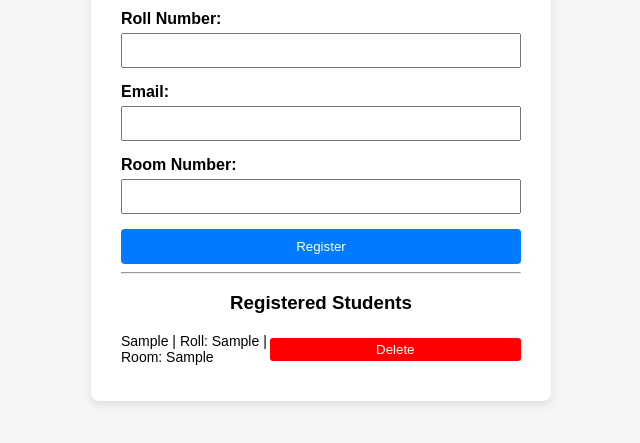
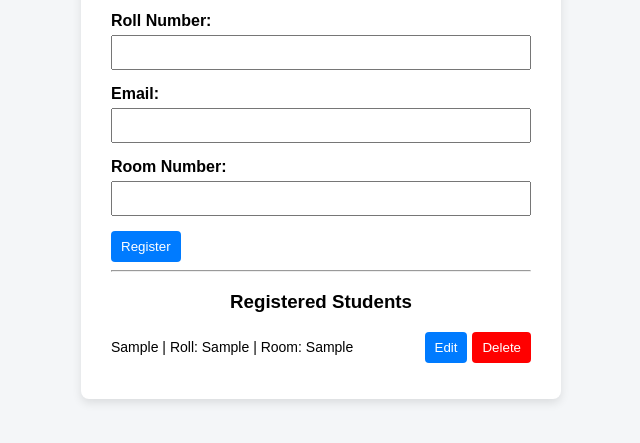
Before and after one commit to mukeshsiyol/hostel-management, a plain HTML site: page index.html in a window 1280 px wide. Both pictures are taken after typing "Sample", "Sample", "name@example.com", "Sample" into the empty fields and a click on the button "Register". Shown: the part 289-732 px from the top of the page, without its empty margins (319-959 px from the left). Drawn offline with Linux system fonts and the light colour scheme.

Commit message:
Add edit (update) student functionality

```diff
--- a/index.html
+++ b/index.html
@@ -17,7 +17,7 @@
         background-color: white;
         padding: 20px 30px;
         border-radius: 8px;
-        width: 400px;
+        width: 420px;
         box-shadow: 0 4px 10px rgba(0, 0, 0, 0.1);
       }
 
@@ -39,8 +39,7 @@
       }
 
       button {
-        width: 100%;
-        padding: 10px;
+        padding: 8px 10px;
         background-color: #007bff;
         color: white;
         border: none;
@@ -53,8 +52,8 @@
       }
 
       ul {
-        padding-left: 0;
         list-style: none;
+        padding: 0;
       }
 
       li {
@@ -65,13 +64,16 @@
         font-size: 14px;
       }
 
+      .actions button {
+        margin-left: 5px;
+      }
+
       .delete-btn {
         background-color: red;
-        color: white;
-        border: none;
-        padding: 4px 8px;
-        cursor: pointer;
-        border-radius: 3px;
+      }
+
+      .delete-btn:hover {
+        background-color: darkred;
       }
     </style>
   </head>
@@ -93,7 +95,7 @@
         <label>Room Number:</label>
         <input type="text" id="room" />
 
-        <button type="submit">Register</button>
+        <button type="submit" id="submitBtn">Register</button>
       </form>
 
       <hr />
@@ -105,8 +107,10 @@
     <script>
       const form = document.getElementById("studentForm");
       const studentList = document.getElementById("studentList");
+      const submitBtn = document.getElementById("submitBtn");
 
       const students = [];
+      let editIndex = null;
 
       form.addEventListener("submit", function (event) {
         event.preventDefault();
@@ -121,9 +125,18 @@
           return;
         }
 
-        students.push({ name, roll, email, room });
+        if (editIndex === null) {
+          // CREATE
+          students.push({ name, roll, email, room });
+        } else {
+          // UPDATE
+          students[editIndex] = { name, roll, email, room };
+          editIndex = null;
+          submitBtn.textContent = "Register";
+        }
+
+        form.reset();
         displayStudents();
-        form.reset();
       });
 
       function displayStudents() {
@@ -135,6 +148,22 @@
           const text = document.createElement("span");
           text.textContent = `${student.name} | Roll: ${student.roll} | Room: ${student.room}`;
 
+          const actions = document.createElement("div");
+          actions.className = "actions";
+
+          const editBtn = document.createElement("button");
+          editBtn.textContent = "Edit";
+
+          editBtn.addEventListener("click", function () {
+            document.getElementById("name").value = student.name;
+            document.getElementById("roll").value = student.roll;
+            document.getElementById("email").value = student.email;
+            document.getElementById("room").value = student.room;
+
+            editIndex = index;
+            submitBtn.textContent = "Update";
+          });
+
           const deleteBtn = document.createElement("button");
           deleteBtn.textContent = "Delete";
           deleteBtn.className = "delete-btn";
@@ -144,8 +173,11 @@
             displayStudents();
           });
 
+          actions.appendChild(editBtn);
+          actions.appendChild(deleteBtn);
+
           li.appendChild(text);
-          li.appendChild(deleteBtn);
+          li.appendChild(actions);
           studentList.appendChild(li);
         });
       }
```
